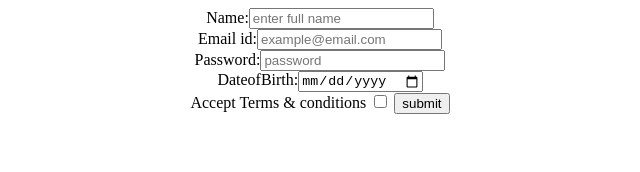
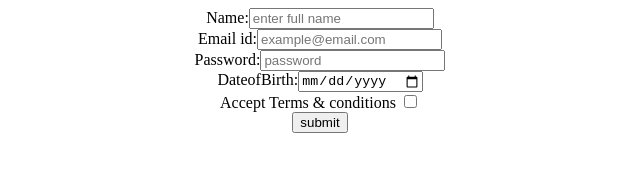
Before and after one commit to DilipKumarDas/WD101, a plain HTML site: page index.html in a window 1280 px wide. Shown: the whole page, without its empty margins (320-960 px from the left). Drawn offline with Linux system fonts and the light colour scheme.

Commit message:
Update index.html

```diff
--- a/index.html
+++ b/index.html
@@ -9,7 +9,7 @@
       Email id:<input required type="email" name="email" id="email" placeholder="example@email.com"><br>
       Password:<input required type="password" name="pass" id="pass" placeholder="password"><br>
       DateofBirth:<input type="date" name="dob" id="dob"><br>
-      Accept Terms & conditions <input type="checkbox" id="condition">
+      Accept Terms & conditions <input type="checkbox" id="condition"><br>
       <input type="submit" value="submit">
     </form>
   </body>
```
